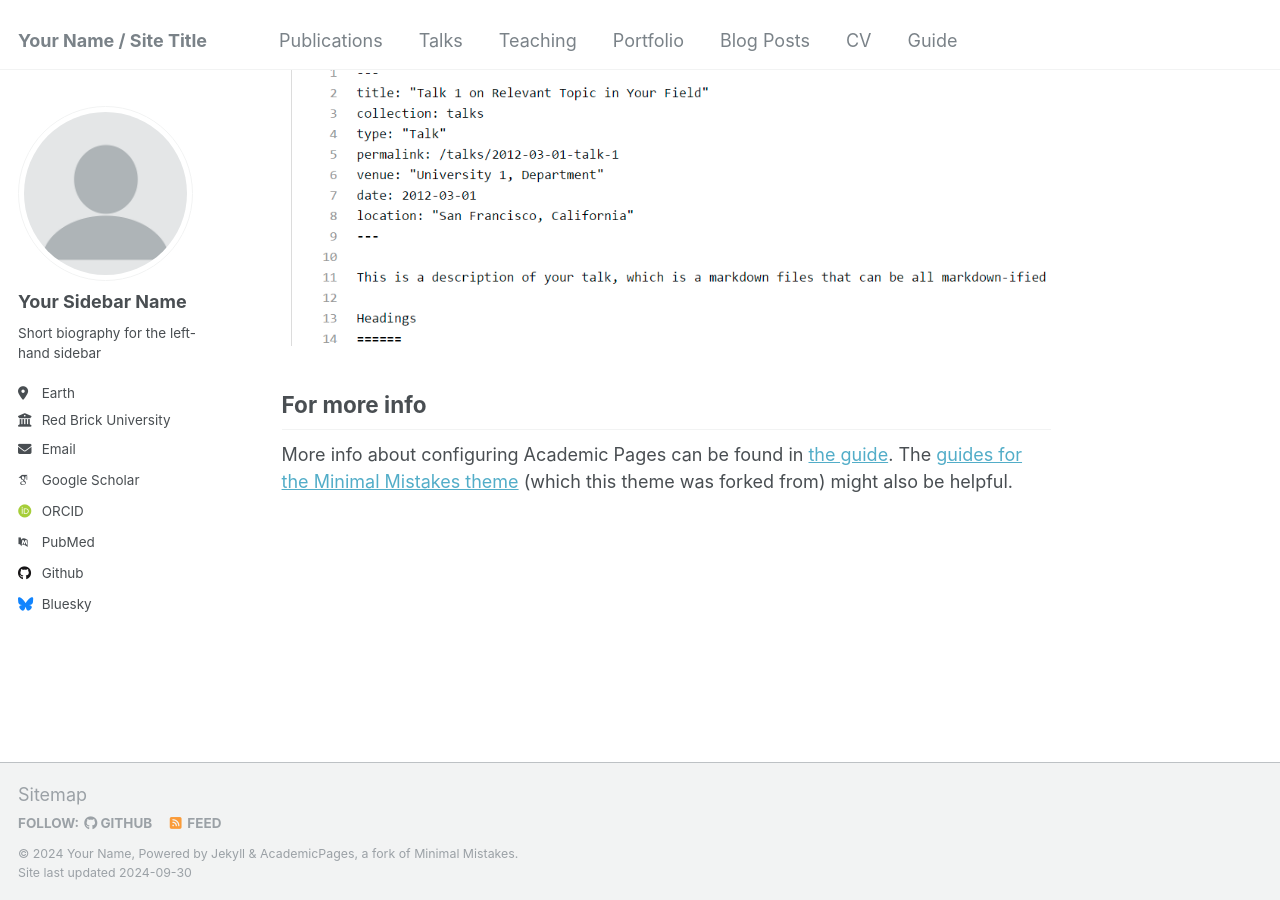
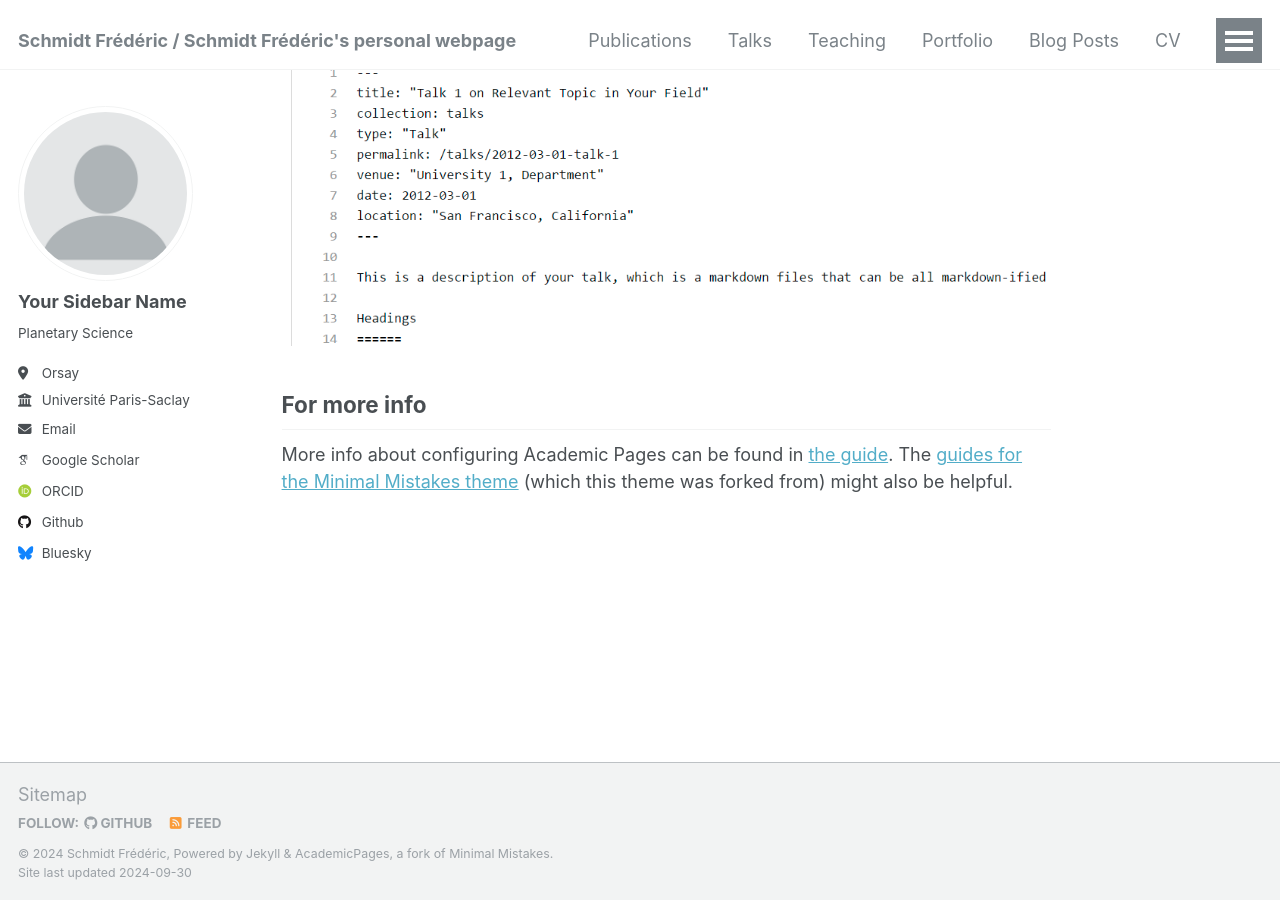
Before and after one commit to fredericschmidt/fredericschmidt.github.io, a Jekyll site: the page built from _pages/about.md, in a window 1280 px wide and 900 px high, scrolled down 2643 px. Built offline with Jekyll 4.4.1, drawn with Linux system fonts in a browser that asks for light colours; some web fonts are replaced.

Commit message:
Update _config.yml

```diff
--- a/_config.yml
+++ b/_config.yml
@@ -8,13 +8,13 @@
 
 # Basic Site Settings
 locale                   : "en-US"
-title                    : "Your Name / Site Title"
+title                    : "Schmidt Frédéric / Schmidt Frédéric's personal webpage"
 title_separator          : "-"
-name                     : &name "Your Name"
+name                     : &name "Schmidt Frédéric"
 description              : &description "personal description"
-url                      : https://academicpages.github.io # the base hostname & protocol for your site e.g. "https://mmistakes.github.io"
+url                      : https://fredericschmidt.github.io # the base hostname & protocol for your site e.g. "https://mmistakes.github.io"
 baseurl                  : "" # the subpath of your site, e.g. "/blog"
-repository               : "academicpages/academicpages.github.io"
+repository               : "fredericschmidt/fredericschmidt.github.io"
 
 # Site Author - The following control what appear as part of the author content on the side bar.
 #               If a field is blank the icon and link will not appear, otherwise it will be shown.
@@ -24,19 +24,19 @@ author:
   avatar           : "profile.png"
   name             : "Your Sidebar Name"
   pronouns         : # example: "she/her"
-  bio              : "Short biography for the left-hand sidebar"
-  location         : "Earth"
-  employer         : "Red Brick University"
+  bio              : "Planetary Science"
+  location         : "Orsay"
+  employer         : "Université Paris-Saclay"
   uri              : # URL
-  email            : "none@example.org"
+  email            : "fredericschmidt@arobas@universite-paris-saclay.fr"
 
   # Academic websites
   arxiv            : # URL - Update with the correct link to your profile
-  googlescholar    : "https://scholar.google.com/citations?user=PS_CX0AAAAAJ"
+  googlescholar    : "https://scholar.google.com/citations?user=VpyZwlcAAAAJ"
   impactstory      : # URL
-  orcid            : "http://orcid.org/yourorcidurl"
+  orcid            : "http://orcid.org/0000-0002-2857-6621"
   semantic         : # URL
-  pubmed           : "https://www.ncbi.nlm.nih.gov/pubmed/?term=john+snow"
+  pubmed           : # URL
   researchgate     : # URL
 
   # Repositories and software development
```
